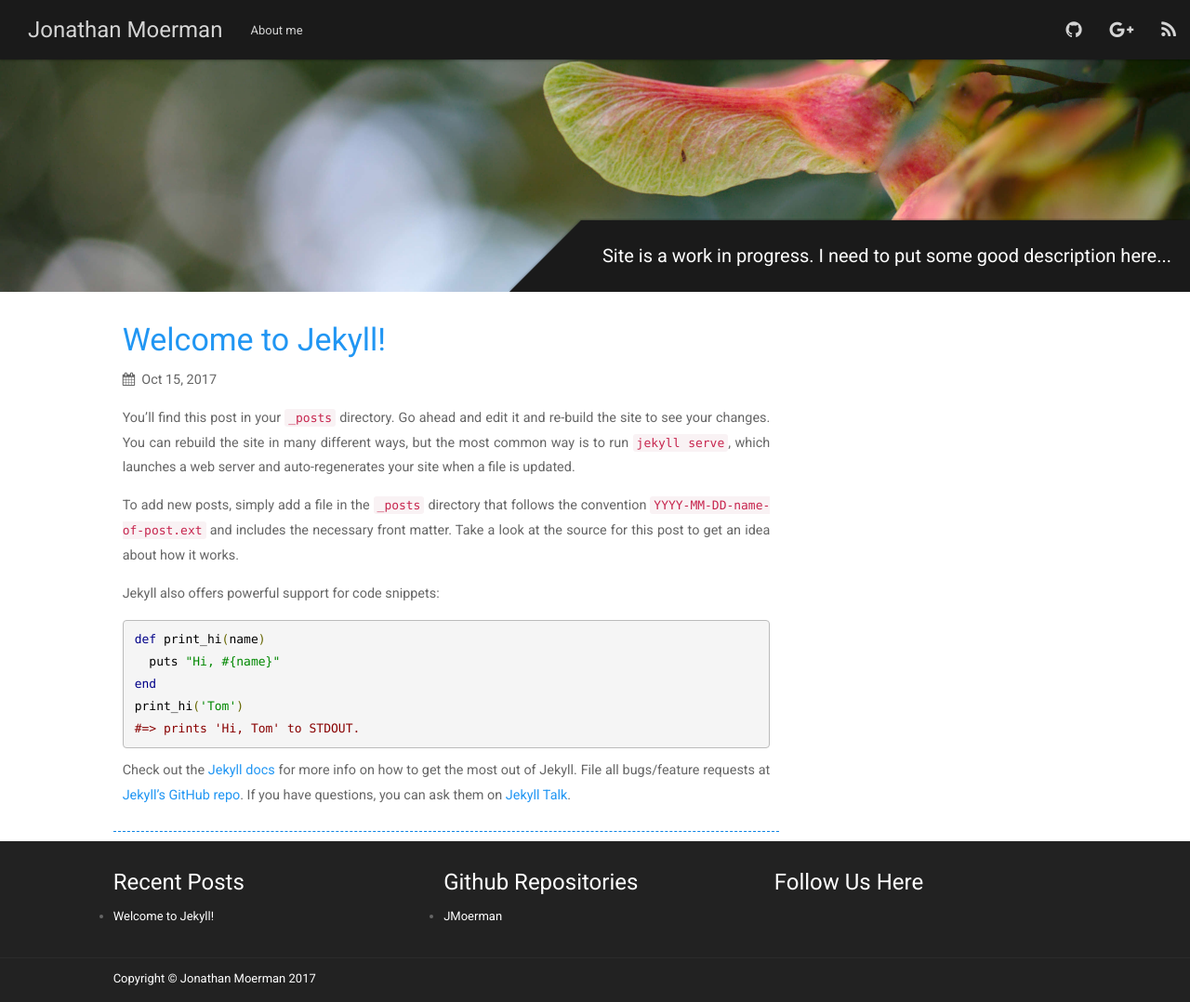
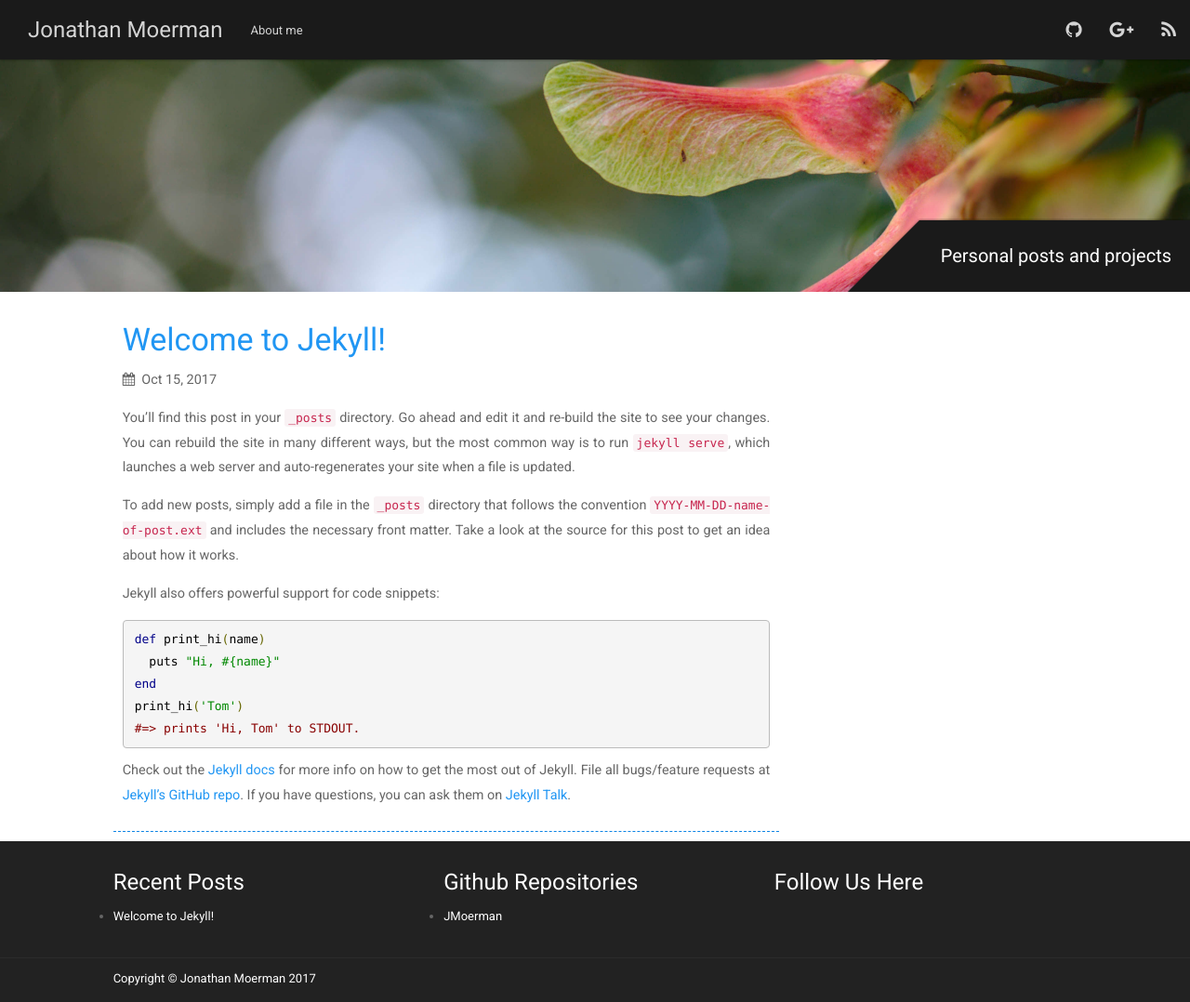
Before and after one commit to JMoerman/JMoerman.github.io, a Jekyll site: the page built from index.html, in a window 1280 px wide and 1078 px high. Shown: the whole window at 93% size. Built offline with Jekyll 4.4.1, drawn with Linux system fonts in a browser that asks for light colours; nearby versions of some CDN libraries.

Commit message:
Update _config.yml

```diff
--- a/_config.yml
+++ b/_config.yml
@@ -16,7 +16,7 @@
 title: Jonathan Moerman
 #email:
 description: >- # this means to ignore newlines until "baseurl:"
-  Site is a work in progress. I need to put some good description here...
+  Personal posts and projects
 baseurl: "" # the subpath of your site, e.g. /blog
 url: "https://jmoerman.github.io" # the base hostname & protocol for your site, e.g. http://example.com
 #twitter_username: jekyllrb
```
